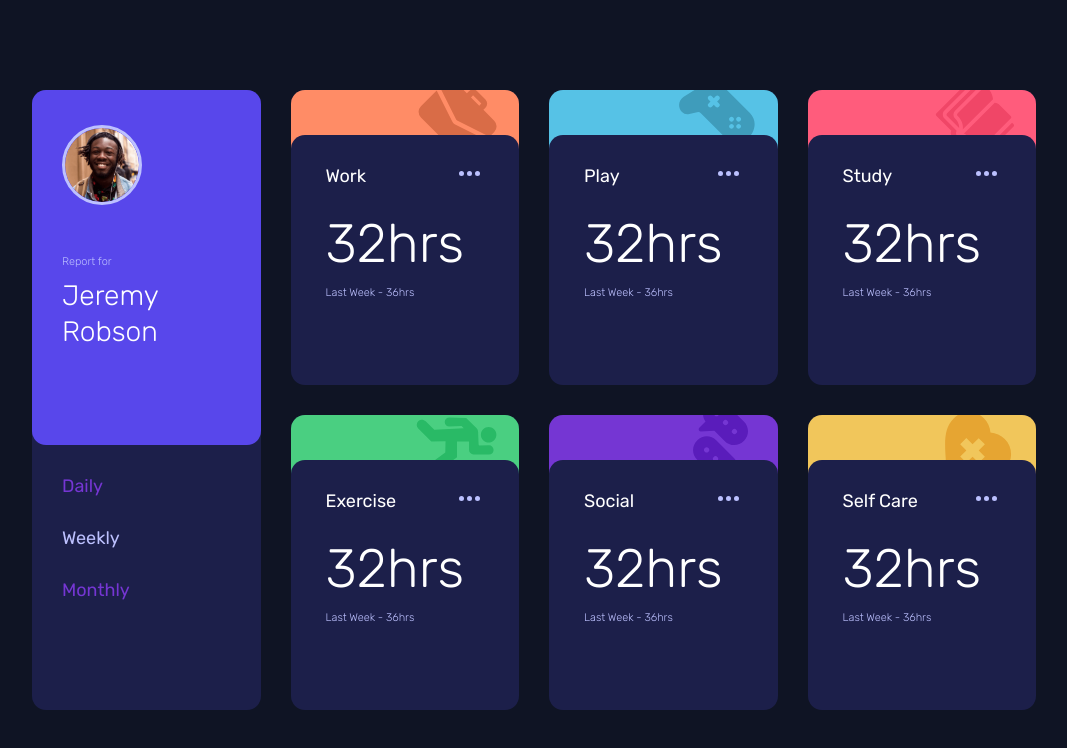
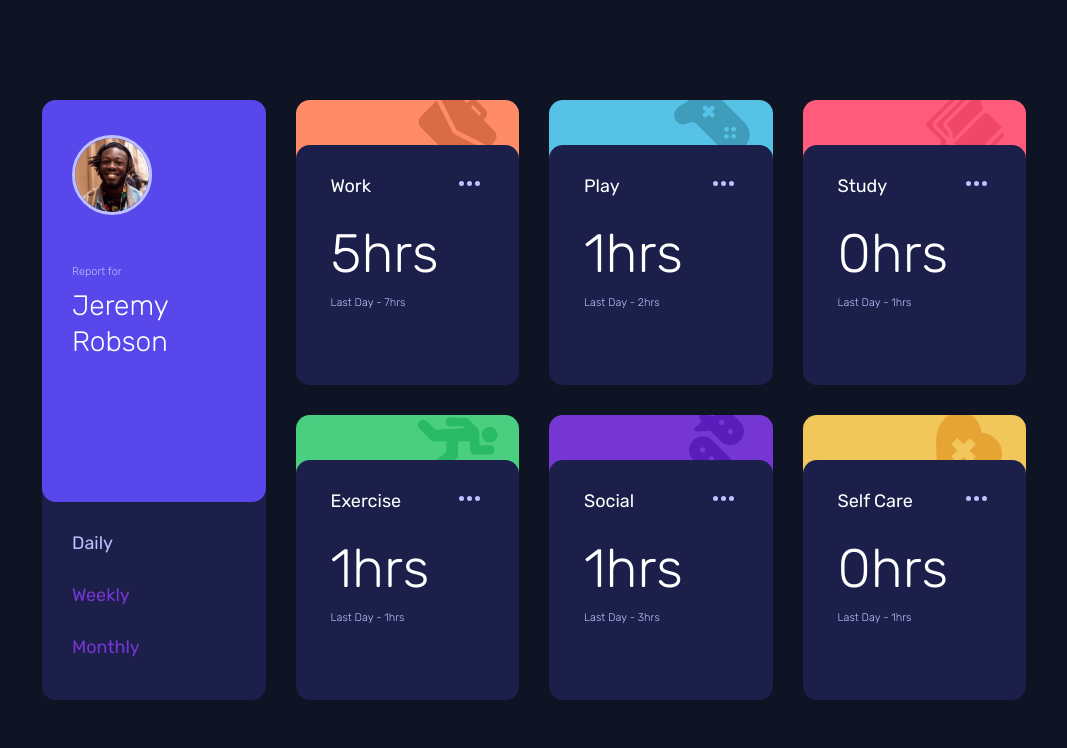
Before and after one commit to CristhoperGomes/TimeTrackingDashboard, a plain HTML site: page index.html in a window 1280 px wide. Both pictures are taken after a click on the element "Daily". Shown: the whole page, without its empty margins (106-1173 px from the left). Drawn offline with Linux system fonts and the light colour scheme.

Commit message:
Finalização layout Desktop e criação dos scripts

```diff
--- a/assets/css/style.css
+++ b/assets/css/style.css
@@ -36,11 +36,14 @@ body {
 
 .container {
     width: 80%;
+    max-width: 1150px;
     height: 80%;
+    min-height: 550px;
     display: grid;
     grid-template-columns: repeat(4, 1fr);
+    /*repeat(auto-fit, minmax(100px, auto)); pode ser usado no mobile*/
     grid-gap: 30px;
-    padding: 10px;
+    padding: 20px;
 }
 /*Card Profile*/
 .profile {
@@ -51,7 +54,7 @@ body {
 
 .profile-header {
     background-color: var(--profile);
-    height: 355px;
+    height: 67%;
     border-radius: 14px;
     padding: 35px 30px;
 }
--- a/assets/scripts/script.js
+++ b/assets/scripts/script.js
@@ -0,0 +1,104 @@
+function daily() {
+    fetch("../../media/data.json")
+        .then(function (dados) {
+            return dados.json();
+        })
+        .then(function (json) {
+            //Work
+            document.getElementById("work-time").innerHTML = json[0].timeframes.daily.current + "hrs";
+            document.getElementById("work-time-historic").innerHTML = "Last Day - " + json[0].timeframes.daily.previous + "hrs";
+            //Play
+            document.getElementById("play-time").innerHTML = json[1].timeframes.daily.current + "hrs";
+            document.getElementById("play-time-historic").innerHTML = "Last Day - " + json[1].timeframes.daily.previous + "hrs";
+            //Study
+            document.getElementById("study-time").innerHTML = json[2].timeframes.daily.current + "hrs";
+            document.getElementById("study-time-historic").innerHTML = "Last Day - " + json[2].timeframes.daily.previous + "hrs";
+            //Exercise
+            document.getElementById("exercise-time").innerHTML = json[3].timeframes.daily.current + "hrs";
+            document.getElementById("exercise-time-historic").innerHTML = "Last Day - " + json[3].timeframes.daily.previous + "hrs";
+            //Social
+            document.getElementById("social-time").innerHTML = json[4].timeframes.daily.current + "hrs";
+            document.getElementById("social-time-historic").innerHTML = "Last Day - " + json[4].timeframes.daily.previous + "hrs";
+            //Self Care
+            document.getElementById("self-care-time").innerHTML = json[5].timeframes.daily.current + "hrs";
+            document.getElementById("self-care-time-historic").innerHTML = "Last Day - " + json[5].timeframes.daily.previous + "hrs";
+
+        })
+        .catch(function (error) {
+            console.log("Erro:")
+        })
+        ;
+        document.getElementById("weekly").classList.remove('active');
+        document.getElementById("monthly").classList.remove('active');
+        document.getElementById("daily").classList.add('active');
+}
+
+function weekly() {
+    fetch("../../media/data.json")
+        .then(function (dados) {
+            return dados.json();
+        })
+        .then(function (json) {
+            //Work
+            document.getElementById("work-time").innerHTML = json[0].timeframes.weekly.current + "hrs";
+            document.getElementById("work-time-historic").innerHTML = "Last Week - " + json[0].timeframes.weekly.previous + "hrs";
+            //Play
+            document.getElementById("play-time").innerHTML = json[1].timeframes.weekly.current + "hrs";
+            document.getElementById("play-time-historic").innerHTML = "Last Week - " + json[1].timeframes.weekly.previous + "hrs";
+            //Study
+            document.getElementById("study-time").innerHTML = json[2].timeframes.weekly.current + "hrs";
+            document.getElementById("study-time-historic").innerHTML = "Last Week - " + json[2].timeframes.weekly.previous + "hrs";
+            //Exercise
+            document.getElementById("exercise-time").innerHTML = json[3].timeframes.weekly.current + "hrs";
+            document.getElementById("exercise-time-historic").innerHTML = "Last Week - " + json[3].timeframes.weekly.previous + "hrs";
+            //Social
+            document.getElementById("social-time").innerHTML = json[4].timeframes.weekly.current + "hrs";
+            document.getElementById("social-time-historic").innerHTML = "Last Week - " + json[4].timeframes.weekly.previous + "hrs";
+            //Self Care
+            document.getElementById("self-care-time").innerHTML = json[5].timeframes.weekly.current + "hrs";
+            document.getElementById("self-care-time-historic").innerHTML = "Last Week - " + json[5].timeframes.weekly.previous + "hrs";
+
+        })
+        .catch(function (error) {
+            console.log("Erro:")
+        })
+        ;
+        document.getElementById("daily").classList.remove('active');
+        document.getElementById("monthly").classList.remove('active');
+        document.getElementById("weekly").classList.add('active');
+}
+
+function monthly() {
+    fetch("../../media/data.json")
+        .then(function (dados) {
+            return dados.json();
+        })
+        .then(function (json) {
+            //Work
+            document.getElementById("work-time").innerHTML = json[0].timeframes.monthly.current + "hrs";
+            document.getElementById("work-time-historic").innerHTML = "Last Month - " + json[0].timeframes.monthly.previous + "hrs";
+            //Play
+            document.getElementById("play-time").innerHTML = json[1].timeframes.monthly.current + "hrs";
+            document.getElementById("play-time-historic").innerHTML = "Last Month - " + json[1].timeframes.monthly.previous + "hrs";
+            //Study
+            document.getElementById("study-time").innerHTML = json[2].timeframes.monthly.current + "hrs";
+            document.getElementById("study-time-historic").innerHTML = "Last Month - " + json[2].timeframes.monthly.previous + "hrs";
+            //Exercise
+            document.getElementById("exercise-time").innerHTML = json[3].timeframes.monthly.current + "hrs";
+            document.getElementById("exercise-time-historic").innerHTML = "Last Month - " + json[3].timeframes.monthly.previous + "hrs";
+            //Social
+            document.getElementById("social-time").innerHTML = json[4].timeframes.monthly.current + "hrs";
+            document.getElementById("social-time-historic").innerHTML = "Last Month - " + json[4].timeframes.monthly.previous + "hrs";
+            //Self Care
+            document.getElementById("self-care-time").innerHTML = json[5].timeframes.monthly.current + "hrs";
+            document.getElementById("self-care-time-historic").innerHTML = "Last Month - " + json[5].timeframes.monthly.previous + "hrs";
+
+        })
+        .catch(function (error) {
+            console.log("Erro:")
+        })
+        ;
+        document.getElementById("weekly").classList.remove('active');
+        document.getElementById("daily").classList.remove('active');
+        document.getElementById("monthly").classList.add('active');
+}
--- a/index.html
+++ b/index.html
@@ -25,9 +25,9 @@
                 <p>Report for</p>
                 <h2 id="profile-name">Jeremy Robson</h2>
             </div>
-            <div class="time-course">Daily</div>
-            <div class="time-course active">Weekly</div>
-            <div class="time-course">Monthly</div>
+            <div id="daily" class="time-course" onclick="daily()">Daily</div>
+            <div id="weekly" class="time-course" onclick="weekly()">Weekly</div>
+            <div id="monthly" class="time-course" onclick="monthly()">Monthly</div>
         </div>
         <!--Card Work-->
         <div class="card">
@@ -36,8 +36,8 @@
                 <div class="stats-tittle">Work</div>
                 <div class="menu"></div>
             </div>
-            <h3 id="work-time">32hrs</h3>
-            <p id="work-time-historic">Last Week - 36hrs</p>
+            <h3 id="work-time">--</h3>
+            <p id="work-time-historic">--</p>
         </div>
         <!--Card Play-->
         <div class="card">
@@ -46,8 +46,8 @@
                 <div class="stats-tittle">Play</div>
                 <div class="menu"></div>
             </div>
-            <h3 id="play-time">32hrs</h3>
-            <p id="play-time-historic">Last Week - 36hrs</p>
+            <h3 id="play-time">--</h3>
+            <p id="play-time-historic">--</p>
         </div>
         <!--Card Study-->
         <div class="card">
@@ -56,8 +56,8 @@
                 <div class="stats-tittle">Study</div>
                 <div class="menu"></div>
             </div>
-            <h3 id="study-time">32hrs</h3>
-            <p id="study-time-historic">Last Week - 36hrs</p>
+            <h3 id="study-time">--</h3>
+            <p id="study-time-historic">--</p>
         </div>
         <!--Card Exercise-->
         <div class="card">
@@ -66,8 +66,8 @@
                 <div class="stats-tittle">Exercise</div>
                 <div class="menu"></div>
             </div>
-            <h3 id="exercise-time">32hrs</h3>
-            <p id="exercise-time-historic">Last Week - 36hrs</p>
+            <h3 id="exercise-time">--</h3>
+            <p id="exercise-time-historic">--</p>
         </div>
         <!--Card Social-->
         <div class="card">
@@ -76,8 +76,8 @@
                 <div class="stats-tittle">Social</div>
                 <div class="menu"></div>
             </div>
-            <h3 id="social-time">32hrs</h3>
-            <p id="social-time-historic">Last Week - 36hrs</p>
+            <h3 id="social-time">--</h3>
+            <p id="social-time-historic">--</p>
         </div>
         <!--Card Self Care-->
         <div class="card">
@@ -86,8 +86,8 @@
                 <div class="stats-tittle">Self Care</div>
                 <div class="menu"></div>
             </div>
-            <h3 id="self-care-time">32hrs</h3>
-            <p id="self-care-time-historic">Last Week - 36hrs</p>
+            <h3 id="self-care-time">--</h3>
+            <p id="self-care-time-historic">--</p>
         </div>
         <!--Fechamento do Container-->
     </div>
--- /dev/null
+++ b/media/data.json
@@ -0,0 +1,104 @@
+[
+  {
+    "title": "Work",
+    "timeframes": {
+      "daily": {
+        "current": 5,
+        "previous": 7
+      },
+      "weekly": {
+        "current": 32,
+        "previous": 36
+      },
+      "monthly": {
+        "current": 103,
+        "previous": 128
+      }
+    }
+  },
+  {
+    "title": "Play",
+    "timeframes": {
+      "daily": {
+        "current": 1,
+        "previous": 2
+      },
+      "weekly": {
+        "current": 10,
+        "previous": 8
+      },
+      "monthly": {
+        "current": 23,
+        "previous": 29
+      }
+    }
+  },
+  {
+    "title": "Study",
+    "timeframes": {
+      "daily": {
+        "current": 0,
+        "previous": 1
+      },
+      "weekly": {
+        "current": 4,
+        "previous": 7
+      },
+      "monthly": {
+        "current": 13,
+        "previous": 19
+      }
+    }
+  },
+  {
+    "title": "Exercise",
+    "timeframes": {
+      "daily": {
+        "current": 1,
+        "previous": 1
+      },
+      "weekly": {
+        "current": 4,
+        "previous": 5
+      },
+      "monthly": {
+        "current": 11,
+        "previous": 18
+      }
+    }
+  },
+  {
+    "title": "Social",
+    "timeframes": {
+      "daily": {
+        "current": 1,
+        "previous": 3
+      },
+      "weekly": {
+        "current": 5,
+        "previous": 10
+      },
+      "monthly": {
+        "current": 21,
+        "previous": 23
+      }
+    }
+  },
+  {
+    "title": "Self Care",
+    "timeframes": {
+      "daily": {
+        "current": 0,
+        "previous": 1
+      },
+      "weekly": {
+        "current": 2,
+        "previous": 2
+      },
+      "monthly": {
+        "current": 7,
+        "previous": 11
+      }
+    }
+  }
+]
```
